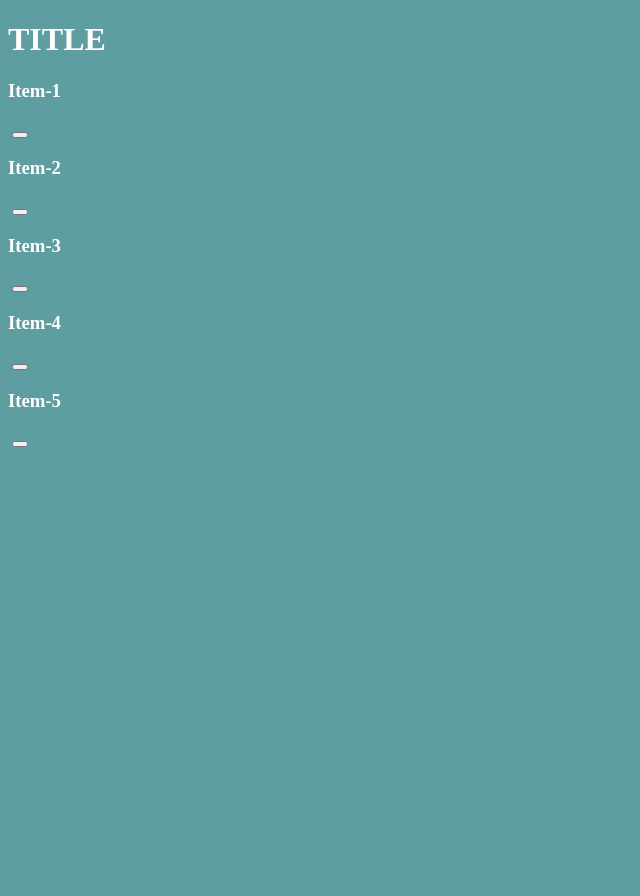
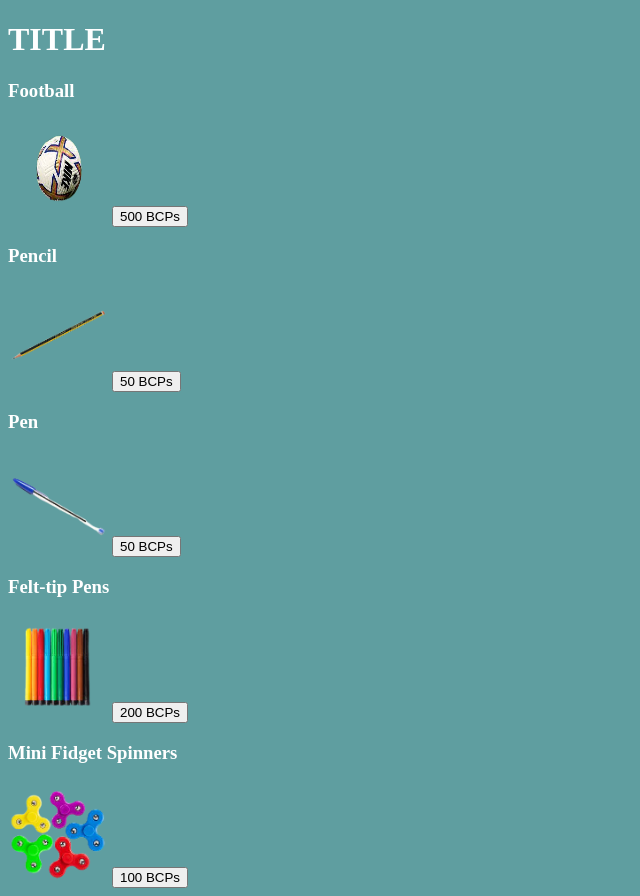
Before and after one commit to FutureShock314/BCP-Shop, a website: page bcp-shop-node/index.html in a window 1280 px wide. Shown: the whole page, without its empty margins (0-640 px from the left). Before the commit the page ends 800 px from the top, so only its background shows below. Drawn offline with Linux system fonts and the light colour scheme.

Commit message:
Added images and made page render

```diff
--- a/bcp-shop-node/index.html
+++ b/bcp-shop-node/index.html
@@ -12,29 +12,29 @@
 <body>
     <h1>TITLE</h1>
     <div class="item">
-        <h3>Item-1</h3>
-        <img src="/images/item-1" alt="">
-        <button class="order-button" id="item-1"></button>
+        <h3>Football</h3>
+        <img src="/images/football.png" class="item-image" alt="">
+        <button class="order-button" id="item-1">500 BCPs</button>
     </div>
     <div class="item">
-        <h3>Item-2</h3>
-        <img src="/images/item-2" alt="">
-        <button class="order-button" id="item-2"></button>
+        <h3>Pencil</h3>
+        <img src="/images/pencil.png" class="item-image" alt="">
+        <button class="order-button" id="item-2">50 BCPs</button>
     </div>
     <div class="item">
-        <h3>Item-3</h3>
-        <img src="/images/item-3" alt="">
-        <button class="order-button" id="item-3"></button>
+        <h3>Pen</h3>
+        <img src="/images/pen.png" class="item-image" alt="">
+        <button class="order-button" id="item-3">50 BCPs</button>
     </div>
     <div class="item">
-        <h3>Item-4</h3>
-        <img src="/images/item-4" alt="">
-        <button class="order-button" id="item-4"></button>
+        <h3>Felt-tip Pens</h3>
+        <img src="/images/felt-tip.png" class="item-image" alt="">
+        <button class="order-button" id="item-4">200 BCPs</button>
     </div>
     <div class="item">
-        <h3>Item-5</h3>
-        <img src="/images/item-5" alt="">
-        <button class="order-button" id="item-5"></button>
+        <h3>Mini Fidget Spinners</h3>
+        <img src="/images/fidget-spinners.png" class="item-image" alt="">
+        <button class="order-button" id="item-5">100 BCPs</button>
     </div>
 </body>
 
--- a/bcp-shop-node/public/css/style.css
+++ b/bcp-shop-node/public/css/style.css
@@ -2,3 +2,8 @@ body {
     background-color: cadetblue;
     color: white;
 }
+
+.item-image {
+    width: 100px;
+    height: 100px;
+}
```
Also changed, not shown: bcp-shop-node/server.js (+3 -8 lines), bcp-shop-node/public/images/felt-tip.png (added), bcp-shop-node/public/images/fidget-spinners.png (added), bcp-shop-node/public/images/football.png (added), bcp-shop-node/public/images/pen.png (added), bcp-shop-node/public/images/pencil.png (added).
